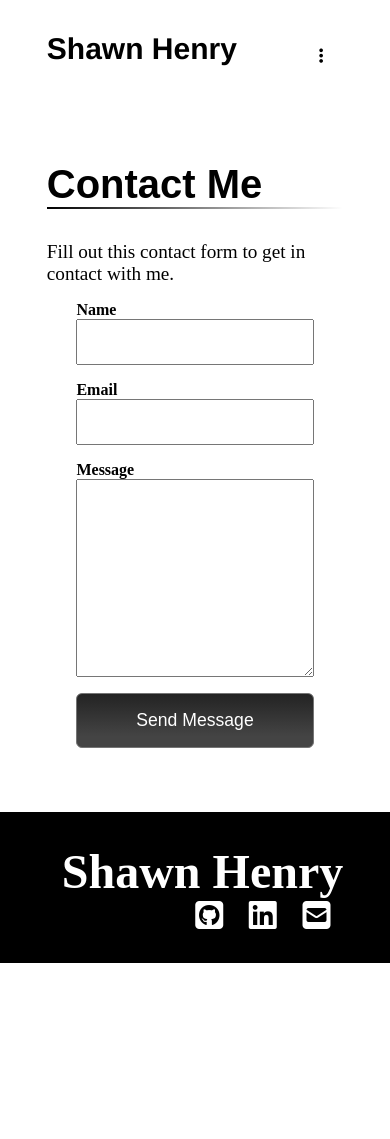
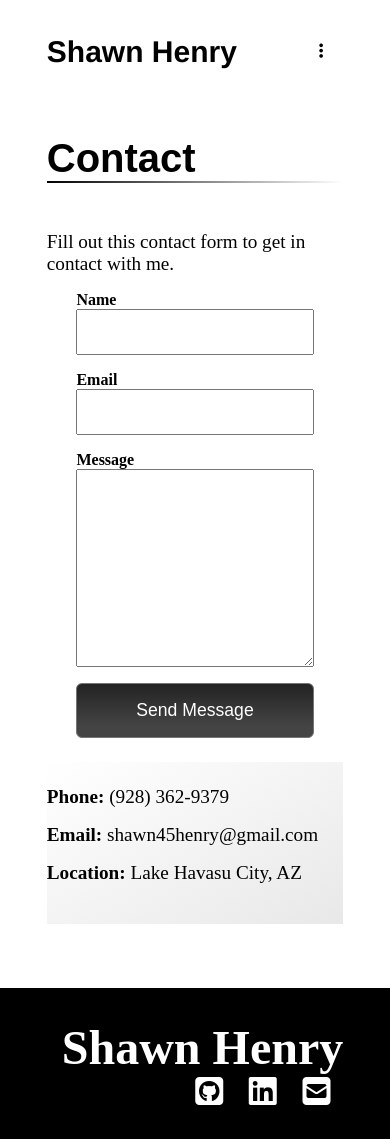
Before and after one commit to shenry45/Dev-Portfolio, a React (Create React App) app: page /contact in a window 390 px wide. Before the commit the page ends 963 px from the top, so only its background shows below. Built offline with nearby package versions, Linux system fonts and the light colour scheme; a web font is replaced by a local one.

Commit message:
change favicon, update contact page layout and info, update projects flex mobile handling

```diff
--- a/src/pages/About.js
+++ b/src/pages/About.js
@@ -15,11 +15,11 @@ const About = () => {
                     <p>Growing up in Arizona gave me lots of time to discover what I want to do, code and create. This developed into many forms, some being: website design, photography, and image editing. Taking to web design came as a new world and potential for others to experience my creations. </p>
                     <p>I always thought of Github as a place for the masterful, the elite, to change the world as we know it. Their ideas and hard work were a large inspiration to model myself after.</p>
                     <div>
-                        <i class="fas fa-cube">3D Designer</i>
-                        <i class="fas fa-gamepad">Gamer</i>
-                        <i class="fas fa-motorcycle">Motorcyclist</i>
-                        <i class="fas fa-cogs">Mechanic</i>
-                        <i class="fas fa-snowboarding">Snowboarder</i>
+                        <i class="fas fa-cube"><span>3D Designer</span></i>
+                        <i class="fas fa-gamepad"><span>Gamer</span></i>
+                        <i class="fas fa-motorcycle"><span>Motorcyclist</span></i>
+                        <i class="fas fa-cogs"><span>Mechanic</span></i>
+                        <i class="fas fa-snowboarding"><span>Snowboarder</span></i>
                     </div>
                 </div>
             </div>
--- a/src/pages/Contact.js
+++ b/src/pages/Contact.js
@@ -9,9 +9,10 @@ function Contact() {
 
     return (
         <section className="contact">
-            <h1>Contact Me</h1>
+            <h1>Contact</h1>
             <hr />
-            <div className="">
+            <div className="container">
+                <div>
                     <p>Fill out this contact form to get in contact with me.</p>
                     <form>
                         <label htmlFor="name">Name</label>
@@ -58,6 +59,12 @@ function Contact() {
                         success ? <div className="success">Message sent successfully!</div> : ''
                     }
                 </div>
+                <div className="details">
+                    <p><strong>Phone:</strong> (928) 362-9379</p>
+                    <p><strong>Email:</strong> shawn45henry@gmail.com</p>
+                    <p><strong>Location:</strong> Lake Havasu City, AZ</p>
+                </div>
+            </div>
         </section>
     );
 }
--- a/src/pages/Projects.js
+++ b/src/pages/Projects.js
@@ -11,9 +11,7 @@ const Projects = () => {
             <hr />
             <div className="projects">
                 <div className="container">
-                    <div className="cover">
-                        <img src={Library} alt="neighborhood library website" />
-                    </div>
+                    <div className="cover"><img src={Library} alt="neighborhood library website" /></div>
                     <div className="content">
                         <div className="details">
                             <h2>Neighborhood Library</h2>
--- a/src/scss/style.scss
+++ b/src/scss/style.scss
@@ -32,7 +32,10 @@ hr {
     background: linear-gradient(to right, #000, transparent);
     height: 2px;
     border: none;
-    margin-bottom: 2.0rem;
+    margin-bottom: 1.5rem;
+}
+img {
+    display: block;
 }
 
 .App {
@@ -40,7 +43,7 @@ hr {
 }
 
 header, footer {
-    padding: 2.0rem 12% 1.0rem;
+    padding: 2.0rem 12% 0;
     display: flex;
     flex-flow: row nowrap;
     justify-content: space-between;
@@ -51,6 +54,7 @@ header, footer {
         color: #000000;
         font-weight: bold;
         font-size: 30px;
+        margin-bottom: 0px;
     }
 
     nav {
@@ -108,7 +112,13 @@ header, footer {
                     width: 100%;
                     margin: 0;
                     padding: 1rem 0;
-                    background-color: #cacaca;
+                    font-size: 2.0rem;
+
+                    &:hover, &:active, &:focus {
+                        background-color: #000;
+                        color: #fff;
+                        outline: none;
+                    }
                 }
             }
         }
@@ -270,30 +280,32 @@ section {
             display: flex;
             flex-direction: row;
             flex-wrap: wrap;
-            margin-bottom: 50px;
+            margin-bottom: 1.5rem;
 
             div {
                 width: 100%;
 
                 &.cover {
-                    flex: 1 0 300px;
+                    width: 50%;
+                    min-width: 240px;
 
                     @media (max-width: $tablet) {
-                        flex: 1 0 200px;
+                        width: 100%;
+                        margin-bottom: 1.5rem;
                     }
                 }
 
                 &.content {
                     display: flex;
-                    flex: 1 0 300px;
                     flex-flow: column nowrap;
                     justify-content: space-between;
-                    width: 100%;
+                    width: 50%;
+                    min-width: 240px;
                     padding: 20px;
 
                     @media (max-width: $tablet) {
                         padding: 0;
-                        flex: 1 0 200px;
+                        width: 100%;
                     }
 
                     ul {
@@ -330,11 +342,16 @@ section {
             }
 
             img {
-                margin-bottom: 1.0rem;
+                @media (max-width: $tablet) {
+                    margin-bottom: 1.5rem;
+                }
             }
 
             div.details {
-                padding-left: 2.0rem;
+                display: flex;
+                flex-flow: column nowrap;
+                padding-left: 1.5rem;
+                min-width: 240px;
 
                 @media (max-width: $tablet) {
                     padding: 0;
@@ -342,8 +359,8 @@ section {
             }
 
             i {
-                margin-right: 1.0rem;
-                margin-bottom: 1.0rem;
+                margin-right: 1.5rem;
+                margin-bottom: 1.5rem;
                 padding: 0.5rem 1.0rem;
                 background: #f1f1f1;
                 border-radius: 20px;
@@ -352,21 +369,43 @@ section {
                 cursor: default;
 
                 &::before {
-                    margin-right: 1.0rem;
+                    margin-right: 1.5rem;
+                }
+
+                span {
+                    font-weight: normal;
+                }
+            }
+
+            @media (max-width: $tablet) {
+                flex-flow: wrap;
+            }
+        }
+    }
+
+    &.contact {
+        .container {
+            display: flex;
+            flex-flow: row wrap;
+
+            div {
+                width: 50%;
+                padding: 1.5rem;
+
+                @media (max-width: $tablet) {
+                    width: 100%;
+                    padding: 1.5rem 0;
+                }
+
+                &.details {
+                    background: linear-gradient(to bottom right, white, #e8e8e8);
                 }
             }
         }
 
-        @media screen {
-            flex-wrap: wrap;
-        }
-    }
-
-    &.contact {
         form {
             display: flex;
             flex-flow: column nowrap;
-            width: 30%;
             margin: 0 auto;
 
             @media (max-width: $tablet) {
```
Also changed, not shown: 1 other file (tests, documents, lock files or other folders). Lines whose indentation alone changed are shown as unchanged.
